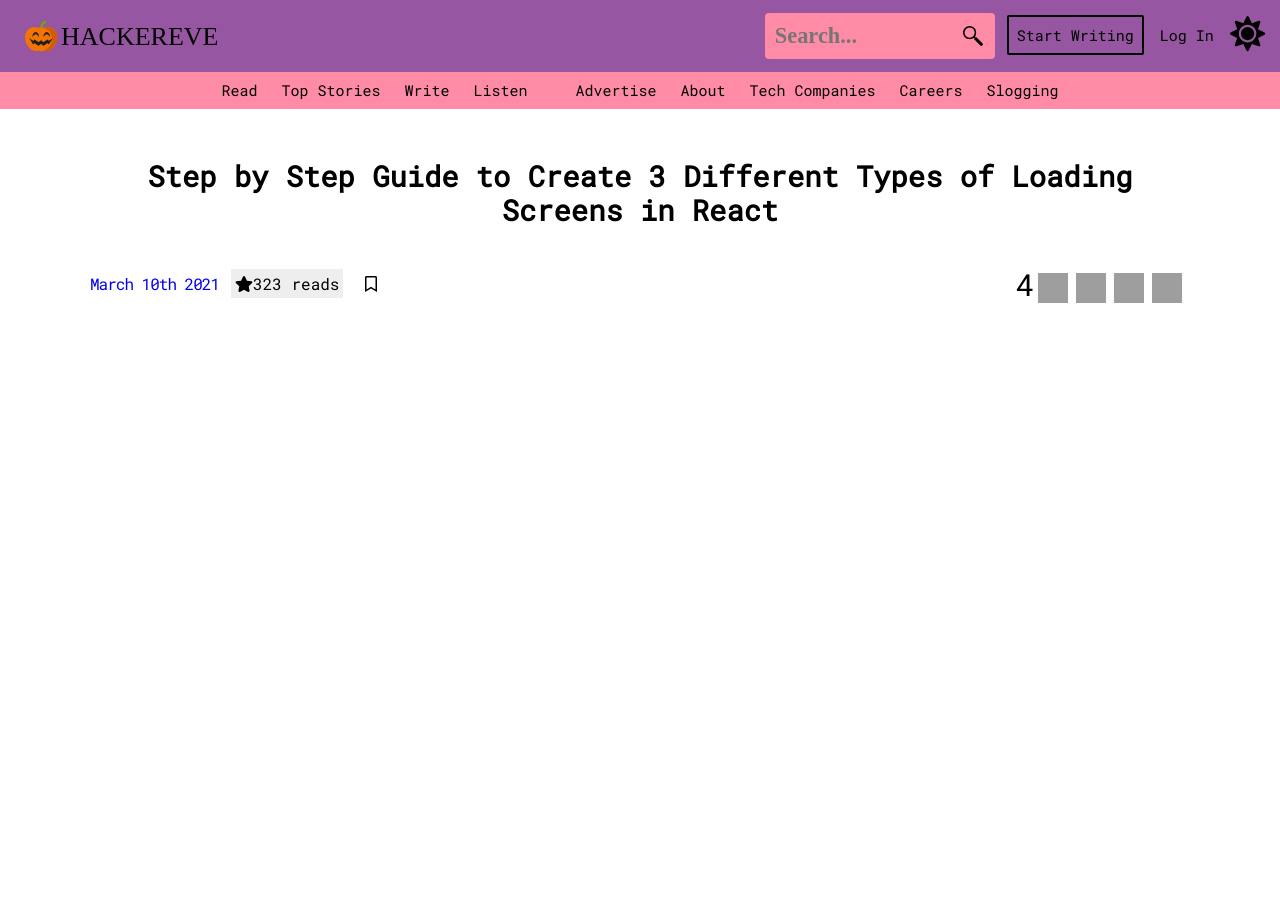
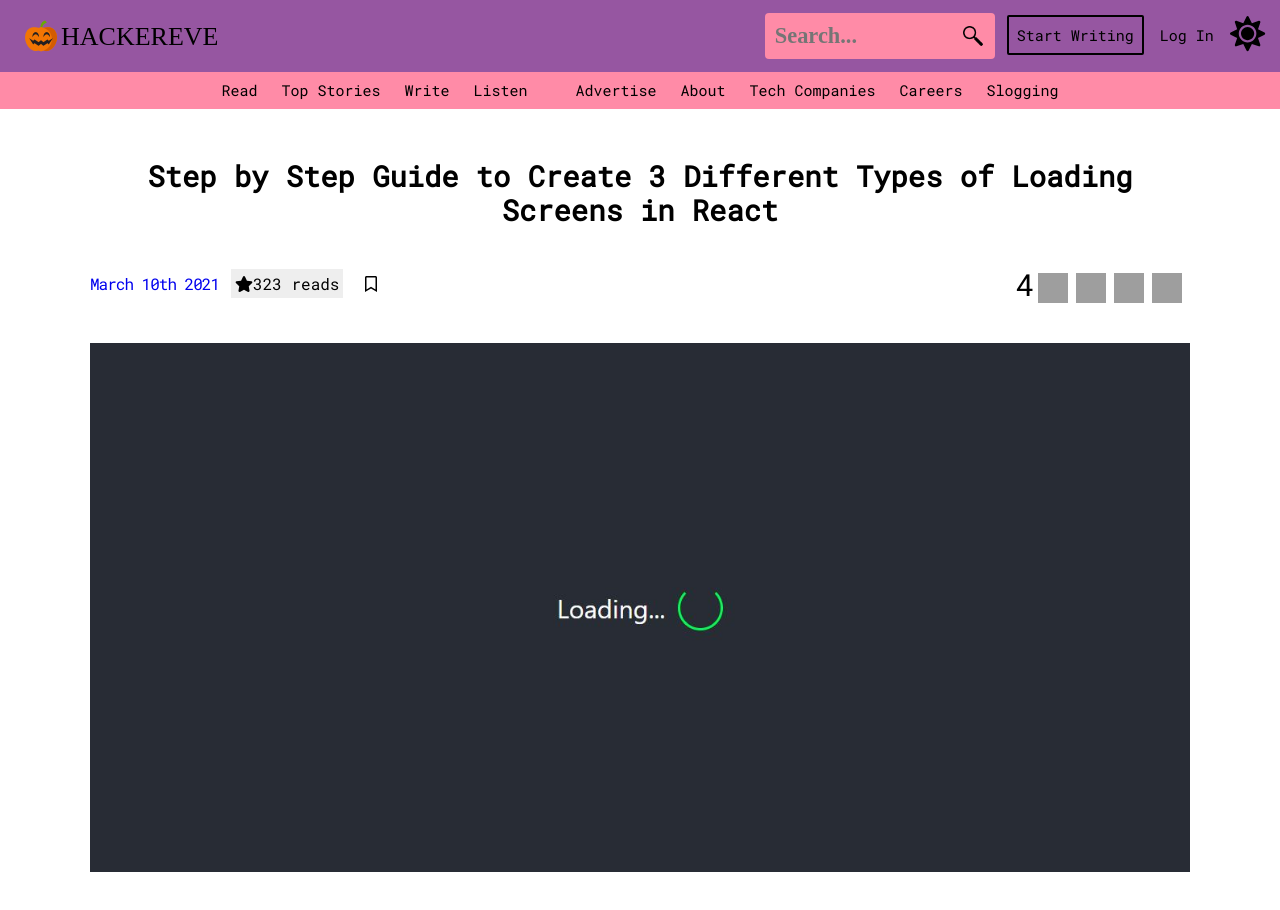
Before and after one commit to luckyrose89/hackereve, a React (Create React App) app: page / in a window 1280 px wide. Shown: the top 910 px of the page. Before the commit the page ends 800 px from the top, so only its background shows below. Built offline with nearby package versions, Linux system fonts and the light colour scheme; grey boxes are pictures that could not be loaded; a web font is replaced by a local one.

Commit message:
complete adding image container for srticle

```diff
--- /dev/null
+++ b/src/components/feedback/feedback.jsx
@@ -0,0 +1,108 @@
+import React from "react";
+
+import "./feedback.styles.scss";
+
+// import images
+import heart from "../../assets/images/heart.png";
+import light from "../../assets/images/light.png";
+import boat from "../../assets/images/boat.png";
+import money from "../../assets/images/money.png";
+
+class Feedback extends React.Component {
+  constructor(props) {
+    super(props);
+    this.state = {
+      feedback: 4,
+      activeOne: false,
+      activeTwo: false,
+      activeThree: false,
+      activeFour: false,
+    };
+  }
+  render() {
+    let { feedback } = this.state;
+    return (
+      <div className="story-feedback">
+        <div className="feedback-column">
+          <label>{feedback}</label>
+          <div className="emoticons">
+            <div
+              className={`emo-img ${this.state.activeOne ? "is-active" : ""}`}
+              onClick={() => {
+                if (this.state.activeOne) {
+                  this.setState({
+                    activeOne: false,
+                    feedback: this.state.feedback - 1,
+                  });
+                } else {
+                  this.setState({
+                    activeOne: true,
+                    feedback: this.state.feedback + 1,
+                  });
+                }
+              }}
+            >
+              <img src={heart} alt="heart emoji" />
+            </div>
+            <div
+              className={`emo-img ${this.state.activeTwo ? "is-active" : ""}`}
+              onClick={() => {
+                if (this.state.activeTwo) {
+                  this.setState({
+                    activeTwo: false,
+                    feedback: this.state.feedback - 1,
+                  });
+                } else {
+                  this.setState({
+                    activeTwo: true,
+                    feedback: this.state.feedback + 1,
+                  });
+                }
+              }}
+            >
+              <img src={light} alt="light bulb emoji" />
+            </div>
+            <div
+              className={`emo-img ${this.state.activeThree ? "is-active" : ""}`}
+              onClick={() => {
+                if (this.state.activeThree) {
+                  this.setState({
+                    activeThree: false,
+                    feedback: this.state.feedback - 1,
+                  });
+                } else {
+                  this.setState({
+                    activeThree: true,
+                    feedback: this.state.feedback + 1,
+                  });
+                }
+              }}
+            >
+              <img src={boat} alt="boat emoji" />
+            </div>
+            <div
+              className={`emo-img ${this.state.activeFour ? "is-active" : ""}`}
+              onClick={() => {
+                if (this.state.activeFour) {
+                  this.setState({
+                    activeFour: false,
+                    feedback: this.state.feedback - 1,
+                  });
+                } else {
+                  this.setState({
+                    activeFour: true,
+                    feedback: this.state.feedback + 1,
+                  });
+                }
+              }}
+            >
+              <img src={money} alt="money emoji" />
+            </div>
+          </div>
+        </div>
+      </div>
+    );
+  }
+}
+
+export default Feedback;
--- /dev/null
+++ b/src/components/feedback/feedback.styles.scss
@@ -0,0 +1,47 @@
+.story-feedback {
+  display: flex;
+  align-items: center;
+  justify-content: flex-end;
+}
+
+.feedback-column {
+  grid-column: 3 / auto;
+  display: flex;
+  font-size: 1.9rem;
+  label {
+    margin-right: 4px;
+    @media (max-width: 760px) {
+      margin-left: auto;
+      margin-top: 20px;
+    }
+  }
+}
+
+.emoticons {
+  display: flex;
+  align-items: center;
+  @media (max-width: 760px) {
+    margin-left: auto;
+    margin-top: 20px;
+  }
+}
+
+.emo-img {
+  margin-right: 8px;
+  img {
+    height: 30px;
+    width: 30px;
+    filter: grayscale(1);
+    vertical-align: middle;
+    cursor: pointer;
+    &:hover {
+      filter: none;
+    }
+  }
+}
+
+.is-active {
+  img {
+    filter: none;
+  }
+}
--- a/src/components/header/header.styles.scss
+++ b/src/components/header/header.styles.scss
@@ -1,6 +1,7 @@
 header {
   position: sticky;
   top: 0px;
+  z-index: 5;
 }
 
 .nav-top {
--- a/src/pages/story.jsx
+++ b/src/pages/story.jsx
@@ -8,26 +8,11 @@ import { faStar } from "@fortawesome/free-solid-svg-icons";
 import { faBookmark } from "@fortawesome/free-regular-svg-icons";
 import { FontAwesomeIcon } from "@fortawesome/react-fontawesome";
 
-// import images
-import heart from "../assets/images/heart.png";
-import light from "../assets/images/light.png";
-import boat from "../assets/images/boat.png";
-import money from "../assets/images/money.png";
+import Feedback from "../components/feedback/feedback";
+import article from "../assets/images/article-preview.jpeg";
 
 class Story extends React.Component {
-  constructor(props) {
-    super(props);
-    this.state = {
-      feedback: 4,
-      activeOne: false,
-      activeTwo: false,
-      activeThree: false,
-      activeFour: false,
-    };
-  }
-
   render() {
-    let { feedback } = this.state;
     return (
       <main className="page-container">
         <div className="page-content">
@@ -51,92 +36,11 @@ class Story extends React.Component {
                 backgroundColor="#000"
               />
             </div>
-            <div className="story-feedback">
-              <div className="feedback-column">
-                <label>{feedback}</label>
-                <div className="emoticons">
-                  <div
-                    className={`emo-img ${
-                      this.state.activeOne ? "is-active" : ""
-                    }`}
-                    onClick={() => {
-                      if (this.state.activeOne) {
-                        this.setState({
-                          activeOne: false,
-                          feedback: this.state.feedback - 1,
-                        });
-                      } else {
-                        this.setState({
-                          activeOne: true,
-                          feedback: this.state.feedback + 1,
-                        });
-                      }
-                    }}
-                  >
-                    <img src={heart} alt="heart emoji" />
-                  </div>
-                  <div
-                    className={`emo-img ${
-                      this.state.activeTwo ? "is-active" : ""
-                    }`}
-                    onClick={() => {
-                      if (this.state.activeTwo) {
-                        this.setState({
-                          activeTwo: false,
-                          feedback: this.state.feedback - 1,
-                        });
-                      } else {
-                        this.setState({
-                          activeTwo: true,
-                          feedback: this.state.feedback + 1,
-                        });
-                      }
-                    }}
-                  >
-                    <img src={light} alt="light bulb emoji" />
-                  </div>
-                  <div
-                    className={`emo-img ${
-                      this.state.activeThree ? "is-active" : ""
-                    }`}
-                    onClick={() => {
-                      if (this.state.activeThree) {
-                        this.setState({
-                          activeThree: false,
-                          feedback: this.state.feedback - 1,
-                        });
-                      } else {
-                        this.setState({
-                          activeThree: true,
-                          feedback: this.state.feedback + 1,
-                        });
-                      }
-                    }}
-                  >
-                    <img src={boat} alt="boat emoji" />
-                  </div>
-                  <div
-                    className={`emo-img ${
-                      this.state.activeFour ? "is-active" : ""
-                    }`}
-                    onClick={() => {
-                      if (this.state.activeFour) {
-                        this.setState({
-                          activeFour: false,
-                          feedback: this.state.feedback - 1,
-                        });
-                      } else {
-                        this.setState({
-                          activeFour: true,
-                          feedback: this.state.feedback + 1,
-                        });
-                      }
-                    }}
-                  >
-                    <img src={money} alt="money emoji" />
-                  </div>
-                </div>
-              </div>
+            <Feedback />
+          </div>
+          <div className="image-container">
+            <div className="full-width">
+              <img src={article} alt="article feature" />
             </div>
           </div>
         </div>
--- a/src/pages/story.styles.scss
+++ b/src/pages/story.styles.scss
@@ -60,52 +60,20 @@
   }
 }
 
-.story-feedback {
-  display: flex;
-  align-items: center;
-  justify-content: flex-end;
+.image-container {
+  grid-column: 1 / -1;
 }
 
-.feedback-column {
-  grid-column: 3 / auto;
-  display: flex;
-  font-size: 1.9rem;
-  label {
-    margin-right: 4px;
-    @media (max-width: 760px) {
-      margin-left: auto;
-      margin-top: 20px;
+.full-width {
+  img {
+    width: 100%;
+    height: auto;
+    object-fit: cover;
+    overflow: hidden;
+    transition: transform 0.2s ease 0s;
+    cursor: pointer;
+    &:hover {
+      transform: scaleY(1.1);
     }
   }
 }
-
-.emoticons {
-  display: flex;
-  align-items: center;
-  @media (max-width: 760px) {
-    margin-left: auto;
-    margin-top: 20px;
-  }
-}
-
-.emo-img {
-  margin-right: 8px;
-  img {
-    height: 30px;
-    width: 30px;
-    filter: grayscale(1);
-    vertical-align: middle;
-    cursor: pointer;
-    &:hover {
-      filter: none;
-    }
-  }
-}
-
-.is-active {
-  img {
-    filter: none;
-    height: 30px;
-    width: 30px;
-  }
-}
```
Also changed, not shown: src/ThemeContext.js (added), src/assets/images/article-preview.jpeg (added).
